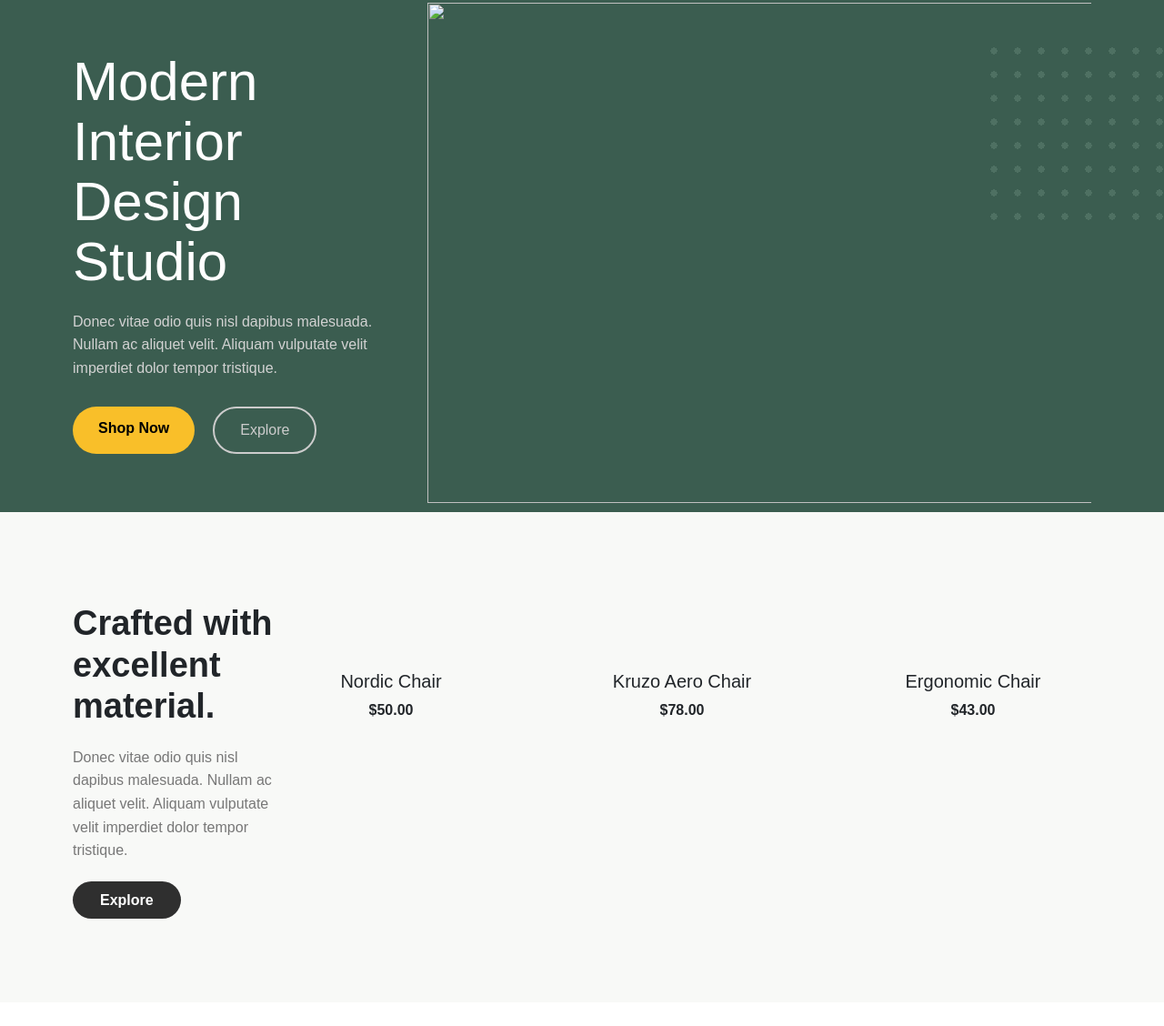
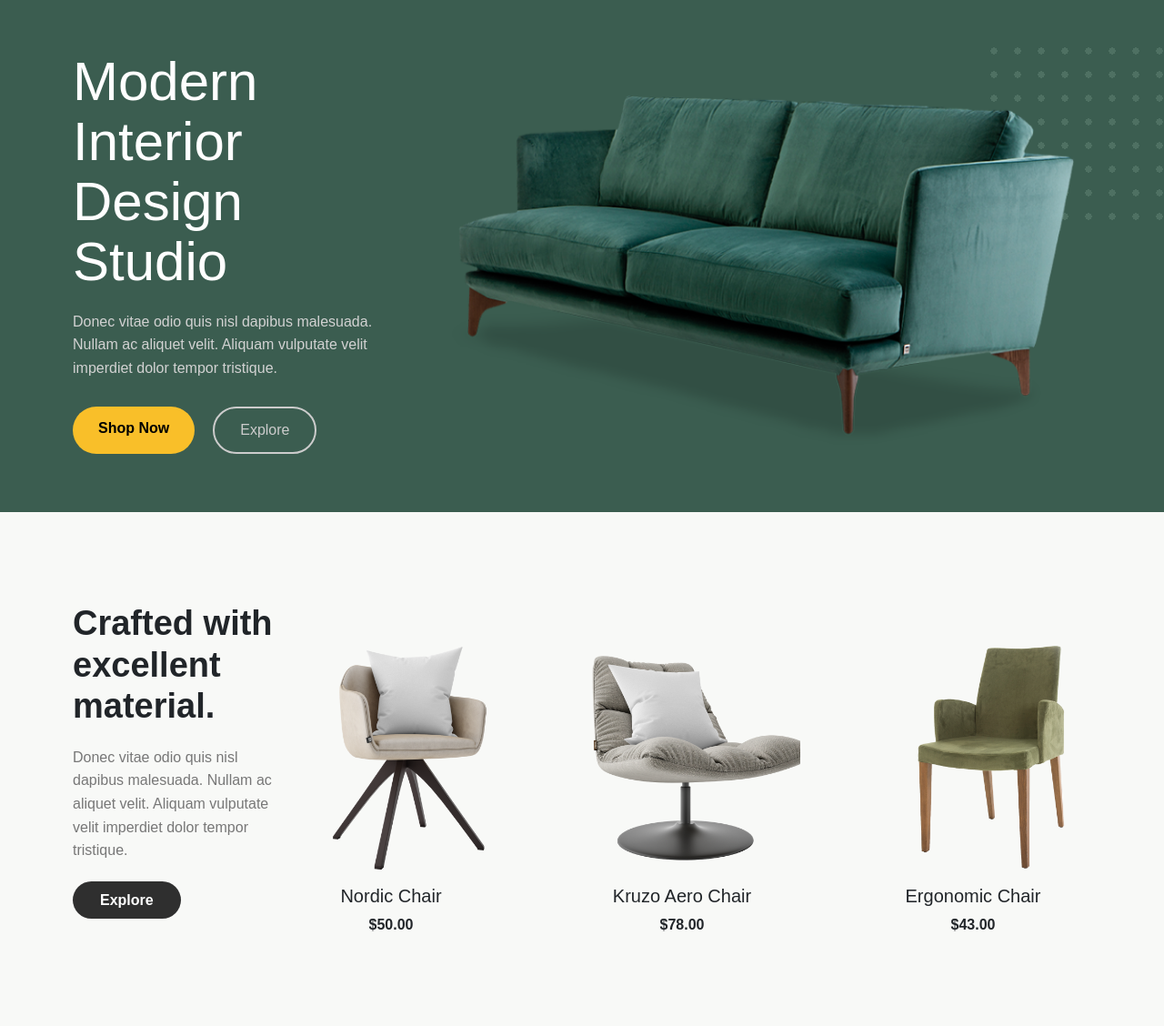
Before and after one commit to madhurivarma55/Test-Project-Frontend, a plain HTML site: page index.html in a window 1280 px wide. Shown: the part 95-1223 px from the top of the page at 91% size. Before the commit the page ends 1197 px from the top, so only its background shows below. Drawn offline with nearby package versions, Linux system fonts and the light colour scheme.

Commit message:
Update index.html

```diff
--- a/index.html
+++ b/index.html
@@ -84,7 +84,7 @@
           </div>
 
           <div class="hero-image-wrapper">
-            <img src="images/couch.png" class="hero-image" />
+            <img src="couch.png" class="hero-image" />
             <div class="dots-pattern"></div>
           </div>
         </div>
@@ -105,7 +105,7 @@
         <!-- PRODUCT 1 -->
         <div class="product-card">
           <div class="bg-rise"></div>
-          <img src="images/product-1.png" alt="" />
+          <img src="product-1.png" alt="" />
           <div class="plus-icon">+</div>
           <h5>Nordic Chair</h5>
           <p class="price">$50.00</p>
@@ -114,7 +114,7 @@
         <!-- PRODUCT 2 -->
         <div class="product-card">
           <div class="bg-rise"></div>
-          <img src="images/product-2.png" alt="" />
+          <img src="product-2.png" alt="" />
           <div class="plus-icon">+</div>
           <h5>Kruzo Aero Chair</h5>
           <p class="price">$78.00</p>
@@ -123,7 +123,7 @@
         <!-- PRODUCT 3 -->
         <div class="product-card">
           <div class="bg-rise"></div>
-          <img src="images/product-3.png" alt="" />
+          <img src="product-3.png" alt="" />
           <div class="plus-icon">+</div>
           <h5>Ergonomic Chair</h5>
           <p class="price">$43.00</p>
```
